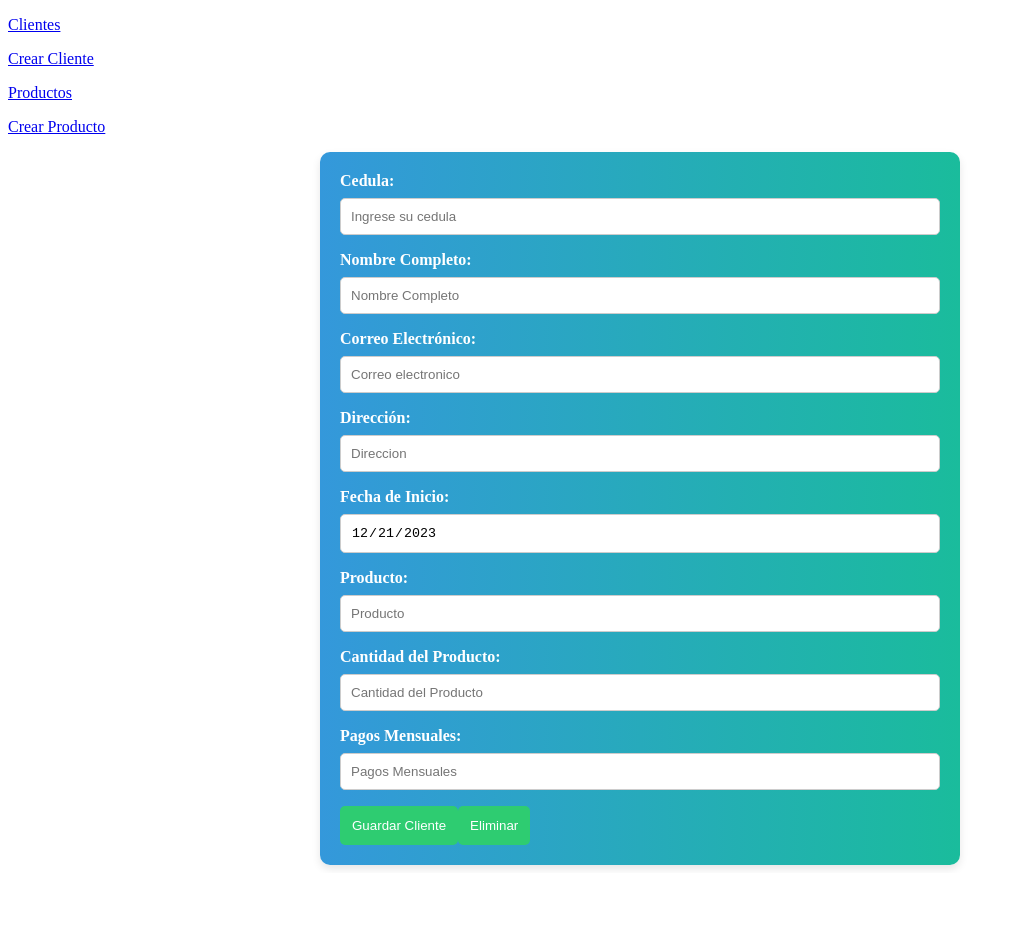
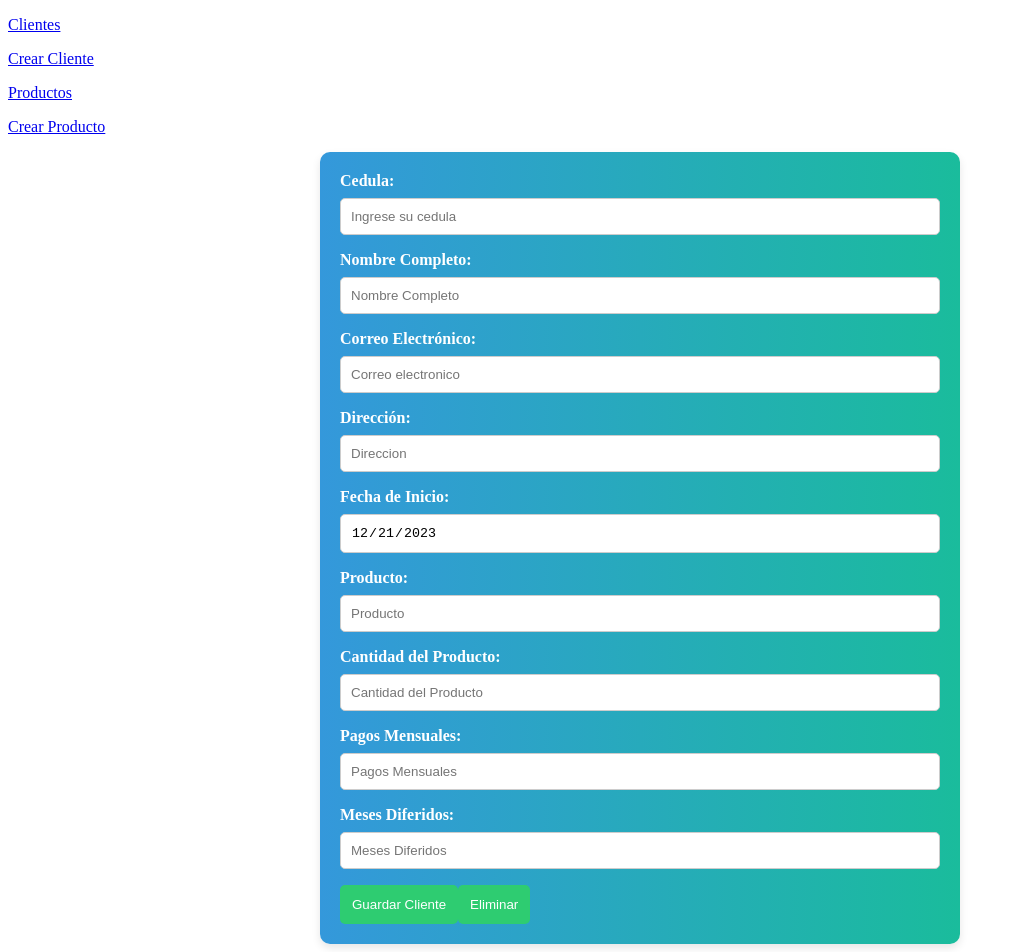
Before and after one commit to Anthony03022002/titulacion, a React (Vite) app in the folder frontend/: page /clientes/1 in a window 1280 px wide. Shown: the whole page, without its empty margins (0-1015 px from the left). Before the commit the page ends 873 px from the top, so only its background shows below. Built offline with nearby package versions, Linux system fonts and the light colour scheme; no server answers.

Commit message:
commit actualizado

```diff
--- a/frontend/src/components/ClientesCard.jsx
+++ b/frontend/src/components/ClientesCard.jsx
@@ -21,6 +21,8 @@ export const ClientesCard = ({ clientes }) => {
       <p>Producto: {clientes.nombre_producto}</p>
       <p>cantidad del producto: {clientes.cantidad_producto}</p>
       <p>pagos mensuales: {clientes.pagos_mensuales}</p>
+      <p>meses diferidos: {clientes.meses_diferidos}</p>
+      {/* <p>total a pagar: {clientes.total_pagar}</p> */}
       <p>
 
         <button onClick={verDetalles}>
--- a/frontend/src/components/DetallesCliente.jsx
+++ b/frontend/src/components/DetallesCliente.jsx
@@ -49,6 +49,14 @@ import "./DetallesCliente.css"; // Importa tus estilos CSS aquí
                 <td>Pagos Mensuales:</td>
                 <td>{clientesdet.pagos_mensuales}</td>
               </tr>
+              <tr>
+                <td>Meses diferidos:</td>
+                <td>{clientesdet.meses_diferidos}</td>
+              </tr>
+              <tr>
+                <td>Total a Pagar:</td>
+                <td>{clientesdet.total_pagar}</td>
+              </tr>
             {/* Agrega más detalles según sea necesario */}
           </tbody>
         </table>
--- a/frontend/src/components/ProductosCard.jsx
+++ b/frontend/src/components/ProductosCard.jsx
@@ -8,7 +8,6 @@ export const ProductosCard = ({ productos }) => {
     <div>
       <p>Producto: {productos.nombre_producto}</p>
       <p>Precio: {productos.precio}</p>
-      <p>Meses diferidos: {productos.meses_diferidos}</p>
       <p>Accion<button
         onClick={()=>{
           navigate(`/productos/${productos.nombre_producto}`)
--- a/frontend/src/pages/ClientesForm.jsx
+++ b/frontend/src/pages/ClientesForm.jsx
@@ -45,6 +45,8 @@ export const ClientesForm = () => {
       setValue('nombre_producto', data.nombre_producto);
       setValue('cantidad_producto', data.cantidad_producto);
       setValue('pagos_mensuales', data.pagos_mensuales);
+      setValue('meses_diferidos', data.meses_diferidos);
+      setValue('total_pagar', data.total_pagar);
       }
     }
     loadCliente();
@@ -121,6 +123,20 @@ export const ClientesForm = () => {
           {...register("pagos_mensuales", { required: true })}
         />
         {errors.nombre_completo && <span>Este campo es requerido</span>}
+        <label>Meses Diferidos:</label>
+        <input
+          type="number"
+          placeholder="Meses Diferidos"
+          {...register("meses_diferidos", { required: true })}
+        />
+        {errors.nombre_completo && <span>Este campo es requerido</span>}
+        {/* <label>Total a Pagar:</label>
+        <input
+          type="number"
+          placeholder="Total a Pagar"
+          {...register("total_pagar", { required: true })}
+        />
+        {errors.nombre_completo && <span>Este campo es requerido</span>} */}
 
         <button>Guardar Cliente</button>
         {params.cedula && <button onClick={async()=>{
--- a/frontend/src/pages/ProductoForm.jsx
+++ b/frontend/src/pages/ProductoForm.jsx
@@ -54,9 +54,6 @@ export const ProductoForm = () => {
         <label htmlFor="">Precio</label>
         <input type="number" {...register("precio", { required: true })} />
         {errors.precio && <span>Este campo es requerido</span>}
-        <label htmlFor="">Meses diferidos</label>
-        <input type="text" {...register("meses_diferidos", { required: true })} />
-        {errors.meses_diferidos && <span>Este campo es requerido</span>}
         <button>Guardar</button>
       </form>
       {params.nombre_producto && (
```
